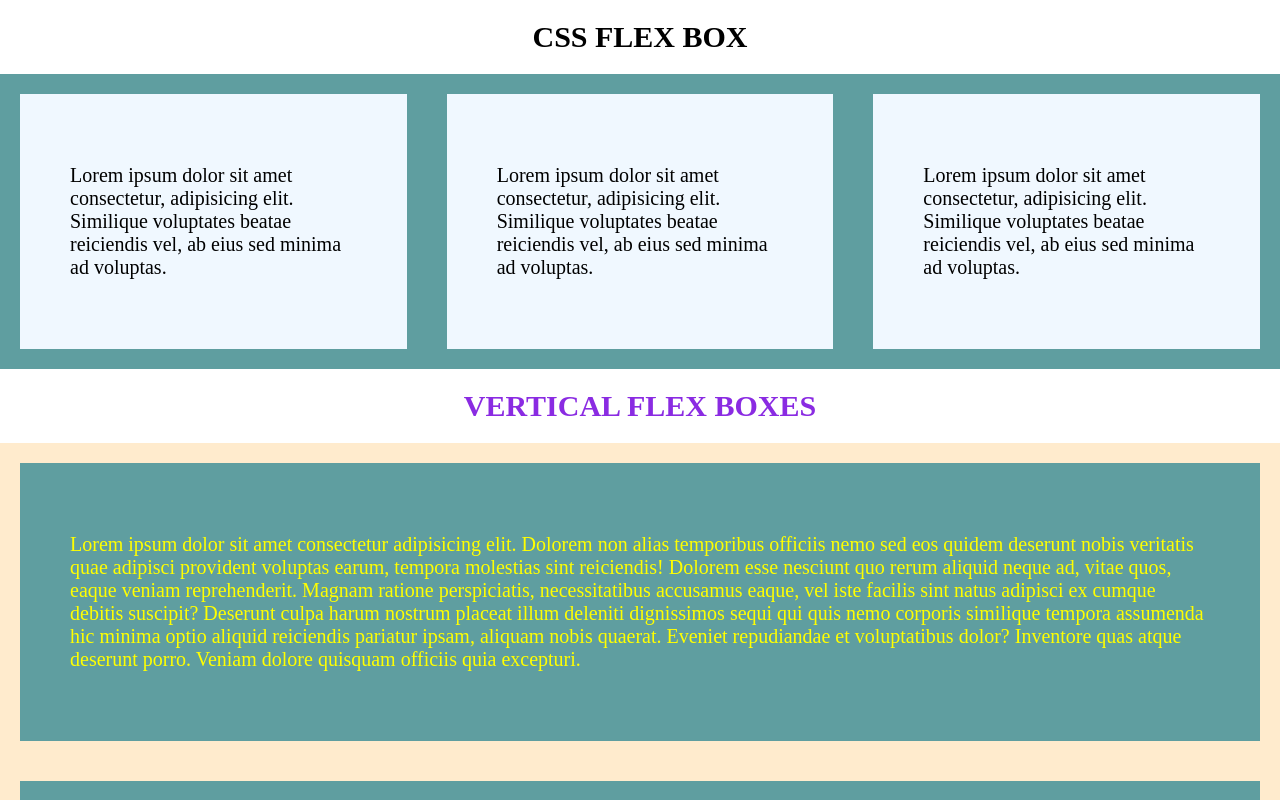
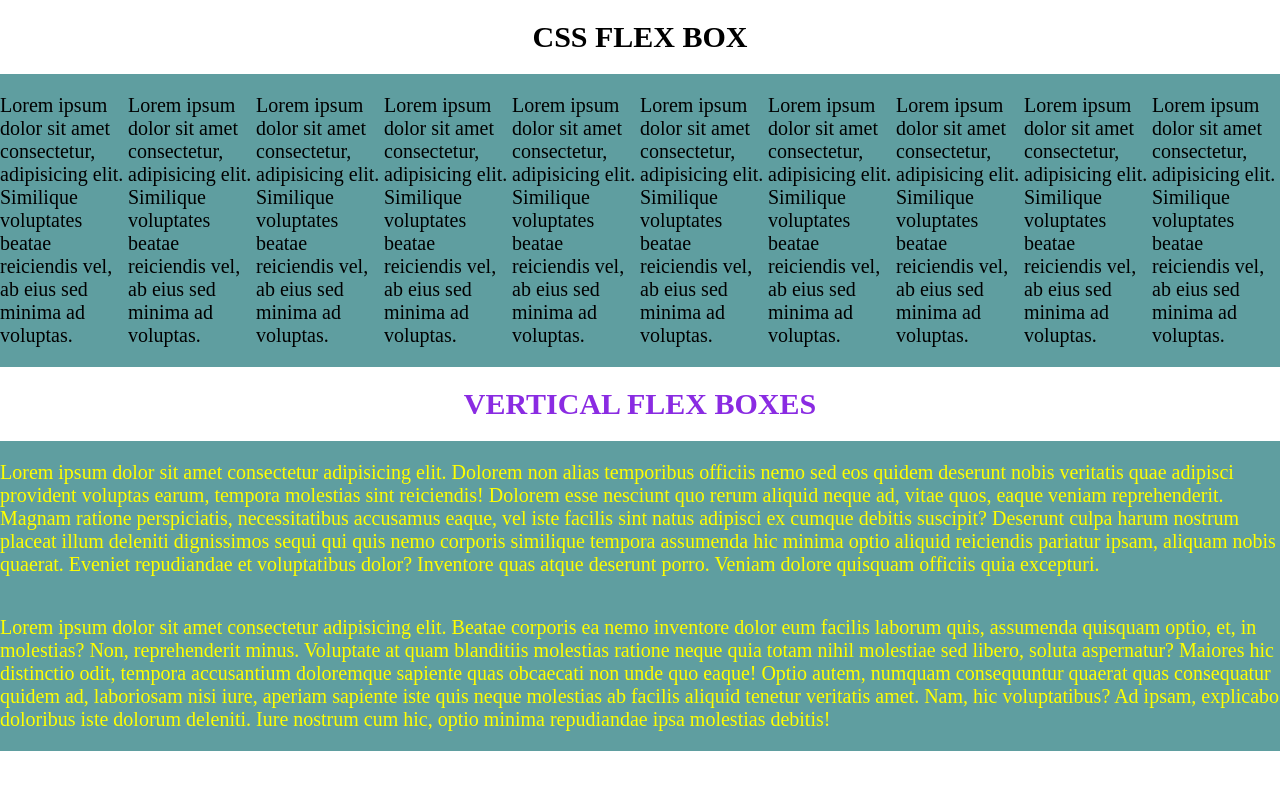
Before and after one commit to Lokendrasingh12/webdev-learning, a plain HTML site: page flex.html in a window 1280 px wide. Shown: the top 800 px of the page. Drawn offline with Linux system fonts and the light colour scheme.

Commit message:
Update flex.html

```diff
--- a/flex.html
+++ b/flex.html
@@ -10,22 +10,68 @@
   <body>
     <h1>CSS FLEX BOX</h1>
     <div class="flex-container">
-
-      <div class="div1">
+      <div>
         <p>
           Lorem ipsum dolor sit amet consectetur, adipisicing elit. Similique
           voluptates beatae reiciendis vel, ab eius sed minima ad voluptas.
         </p>
       </div>
 
-      <div class="div2">
+      <div>
         <p>
           Lorem ipsum dolor sit amet consectetur, adipisicing elit. Similique
           voluptates beatae reiciendis vel, ab eius sed minima ad voluptas.
         </p>
       </div>
 
-      <div class="div3">
+      <div>
+        <p>
+          Lorem ipsum dolor sit amet consectetur, adipisicing elit. Similique
+          voluptates beatae reiciendis vel, ab eius sed minima ad voluptas.
+        </p>
+      </div>
+
+      <div>
+        <p>
+          Lorem ipsum dolor sit amet consectetur, adipisicing elit. Similique
+          voluptates beatae reiciendis vel, ab eius sed minima ad voluptas.
+        </p>
+      </div>
+
+      <div>
+        <p>
+          Lorem ipsum dolor sit amet consectetur, adipisicing elit. Similique
+          voluptates beatae reiciendis vel, ab eius sed minima ad voluptas.
+        </p>
+      </div>
+
+      <div>
+        <p>
+          Lorem ipsum dolor sit amet consectetur, adipisicing elit. Similique
+          voluptates beatae reiciendis vel, ab eius sed minima ad voluptas.
+        </p>
+      </div>
+      <div>
+        <p>
+          Lorem ipsum dolor sit amet consectetur, adipisicing elit. Similique
+          voluptates beatae reiciendis vel, ab eius sed minima ad voluptas.
+        </p>
+      </div>
+
+      <div>
+        <p>
+          Lorem ipsum dolor sit amet consectetur, adipisicing elit. Similique
+          voluptates beatae reiciendis vel, ab eius sed minima ad voluptas.
+        </p>
+      </div>
+
+      <div>
+        <p>
+          Lorem ipsum dolor sit amet consectetur, adipisicing elit. Similique
+          voluptates beatae reiciendis vel, ab eius sed minima ad voluptas.
+        </p>
+      </div>
+      <div>
         <p>
           Lorem ipsum dolor sit amet consectetur, adipisicing elit. Similique
           voluptates beatae reiciendis vel, ab eius sed minima ad voluptas.
@@ -33,31 +79,38 @@
       </div>
     </div>
 
-    <h1 style="color:blueviolet;">VERTICAL FLEX BOXES</h1>
+    <h1 style="color: blueviolet">VERTICAL FLEX BOXES</h1>
 
     <div class="vertical-flex">
-        <div class="ver-1">
+      <div>
         <p>
-                Lorem ipsum dolor sit amet consectetur adipisicing elit. Dolorem non alias temporibus officiis nemo sed eos quidem deserunt nobis veritatis quae adipisci provident voluptas earum, tempora molestias sint reiciendis! Dolorem esse nesciunt
-                quo rerum aliquid neque ad, vitae quos, eaque veniam reprehenderit. Magnam ratione perspiciatis, necessitatibus accusamus eaque, vel iste facilis sint natus adipisci ex cumque debitis suscipit? Deserunt culpa harum nostrum placeat illum
-                deleniti dignissimos sequi qui quis nemo corporis similique tempora assumenda hic minima optio aliquid reiciendis pariatur ipsam, aliquam nobis quaerat. Eveniet repudiandae et voluptatibus dolor? Inventore quas atque deserunt porro. Veniam dolore quisquam officiis quia excepturi.
-
+          Lorem ipsum dolor sit amet consectetur adipisicing elit. Dolorem non
+          alias temporibus officiis nemo sed eos quidem deserunt nobis veritatis
+          quae adipisci provident voluptas earum, tempora molestias sint
+          reiciendis! Dolorem esse nesciunt quo rerum aliquid neque ad, vitae
+          quos, eaque veniam reprehenderit. Magnam ratione perspiciatis,
+          necessitatibus accusamus eaque, vel iste facilis sint natus adipisci
+          ex cumque debitis suscipit? Deserunt culpa harum nostrum placeat illum
+          deleniti dignissimos sequi qui quis nemo corporis similique tempora
+          assumenda hic minima optio aliquid reiciendis pariatur ipsam, aliquam
+          nobis quaerat. Eveniet repudiandae et voluptatibus dolor? Inventore
+          quas atque deserunt porro. Veniam dolore quisquam officiis quia
+          excepturi.
         </p>
       </div>
-        <div class="ver-2">
+      <div>
         <p>
-                Lorem ipsum dolor sit amet consectetur adipisicing elit. Beatae corporis ea nemo inventore dolor eum facilis laborum quis, assumenda quisquam optio, et, in molestias? Non, reprehenderit minus. Voluptate at quam blanditiis molestias ratione
-                neque quia totam nihil molestiae sed libero, soluta aspernatur? Maiores hic distinctio odit, tempora accusantium doloremque sapiente quas obcaecati non unde quo eaque! Optio autem, numquam consequuntur quaerat quas consequatur quidem ad, laboriosam
-                nisi iure, aperiam sapiente iste quis neque molestias ab facilis aliquid tenetur veritatis amet. Nam, hic voluptatibus? Ad ipsam, explicabo doloribus iste dolorum deleniti. Iure nostrum cum hic, optio minima repudiandae ipsa molestias debitis!
-
-            </p>
-        </div>
-        <div class="ver-3">
-            <p>
-                Lorem, ipsum dolor sit amet consectetur adipisicing elit. Ab dolore praesentium fugit! Vel magnam ratione totam facere, debitis nisi alias quos similique officiis, reiciendis ipsa exercitationem asperiores quibusdam unde assumenda sapiente,
-                esse soluta magni amet dolores. Reiciendis rerum dignissimos praesentium cum voluptatibus placeat inventore facilis et eum veniam modi mollitia incidunt possimus nesciunt ab rem, veritatis sequi, dolores asperiores, earum dicta odio doloremque autem ullam?
-                A adipisci dolorem dolores quo ullam aliquam aut sunt in, porro autem delectus nobis, facere, alias excepturi cum blanditiis et est? Tenetur, ipsum nostrum? Illo veniam eaque corporis, iusto harum obcaecati adipisci ad quos a.
-
+          Lorem ipsum dolor sit amet consectetur adipisicing elit. Beatae
+          corporis ea nemo inventore dolor eum facilis laborum quis, assumenda
+          quisquam optio, et, in molestias? Non, reprehenderit minus. Voluptate
+          at quam blanditiis molestias ratione neque quia totam nihil molestiae
+          sed libero, soluta aspernatur? Maiores hic distinctio odit, tempora
+          accusantium doloremque sapiente quas obcaecati non unde quo eaque!
+          Optio autem, numquam consequuntur quaerat quas consequatur quidem ad,
+          laboriosam nisi iure, aperiam sapiente iste quis neque molestias ab
+          facilis aliquid tenetur veritatis amet. Nam, hic voluptatibus? Ad
+          ipsam, explicabo doloribus iste dolorum deleniti. Iure nostrum cum
+          hic, optio minima repudiandae ipsa molestias debitis!
         </p>
       </div>
     </div>
```
Lines whose indentation alone changed are shown as unchanged.
